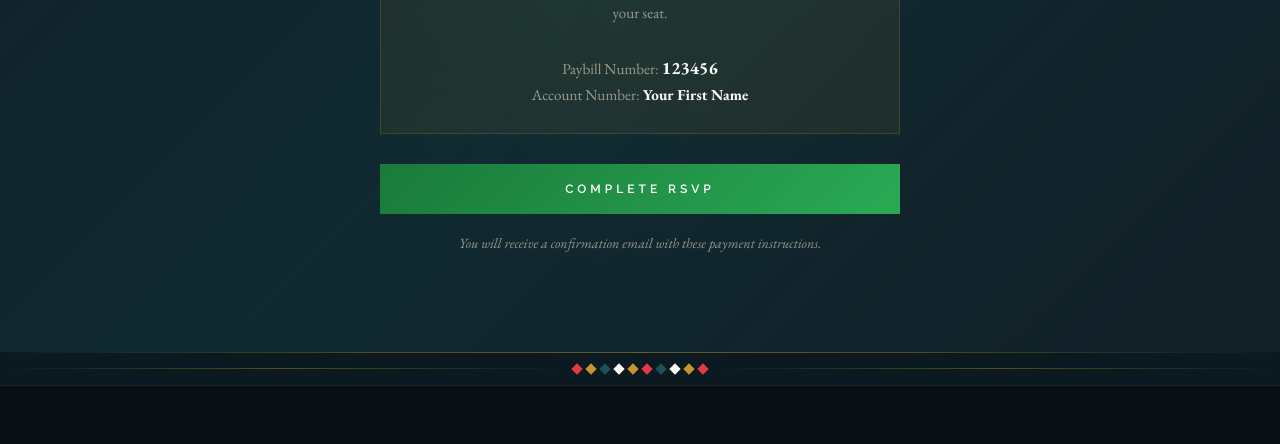
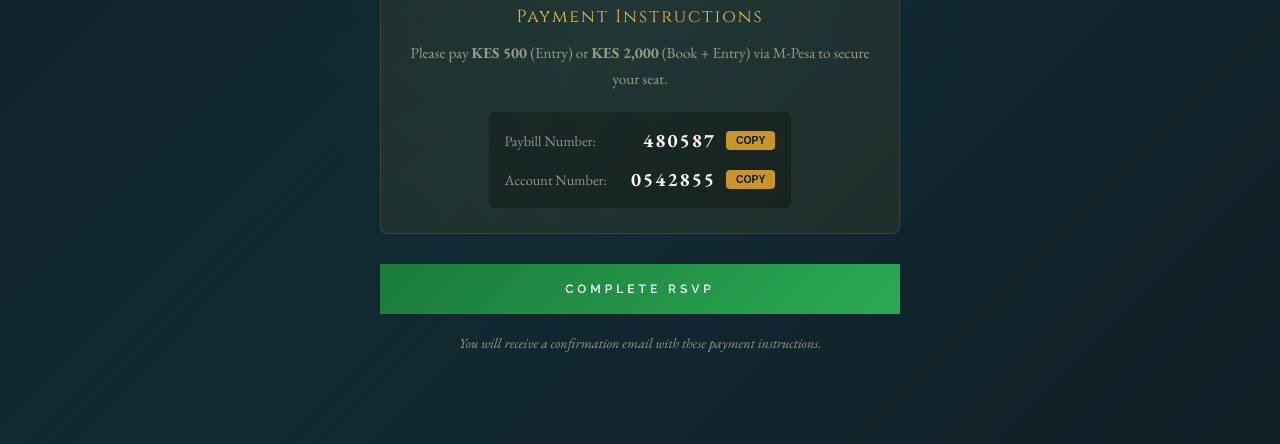
Before and after one commit to Masiyoi/Book1, a plain HTML site: page index.html in a window 1280 px wide. Shown: the part 5779-6223 px from the top of the page. Drawn offline with nearby package versions, Linux system fonts and the light colour scheme.

Commit message:
Enhance payment instructions section with copy buttons

```diff
--- a/index.html
+++ b/index.html
@@ -586,13 +586,38 @@ footer{padding:64px 56px 44px;background:#070F14;text-align:center;border-top:1p
   </div>
 
   <!-- Manual Paybill Instructions -->
-  <div style="background: rgba(200,149,42,0.08); border: 1px solid rgba(200,149,42,0.2); padding: 24px; margin: 10px 0; text-align: center;">
+  <div style="background: rgba(200,149,42,0.08); border: 1px solid rgba(200,149,42,0.2); padding: 24px; margin: 10px 0; text-align: center; border-radius: 8px;">
+
+    <!-- Official M-Pesa Logo -->
+    <img src="https://upload.wikimedia.org/wikipedia/commons/1/15/M-PESA_LOGO-01.svg" alt="M-Pesa Logo" style="height: 45px; margin-bottom: 16px;">
+
     <p style="font-family: 'Cinzel', serif; color: var(--gold-light); font-size: 1.1rem; margin-bottom: 12px; letter-spacing: 2px;">Payment Instructions</p>
-    <p style="font-size: 0.95rem; color: var(--text-muted); line-height: 1.7;">
-      Please pay <strong>KES 500</strong> (Entry) or <strong>KES 2,000</strong> (Book + Entry) via M-Pesa to secure your seat.<br><br>
-      Paybill Number: <strong style="color: var(--white); font-size: 1.1rem;">123456</strong><br>
-      Account Number: <strong style="color: var(--white);">Your First Name</strong>
+    <p style="font-size: 0.95rem; color: var(--text-muted); line-height: 1.7; margin-bottom: 18px;">
+      Please pay <strong>KES 500</strong> (Entry) or <strong>KES 2,000</strong> (Book + Entry) via M-Pesa to secure your seat.
     </p>
+
+    <!-- Copyable Numbers Box -->
+    <div style="background: rgba(0,0,0,0.25); padding: 16px; border-radius: 6px; display: inline-block; text-align: left; border: 1px solid rgba(255,255,255,0.05);">
+
+      <!-- Paybill Row -->
+      <div style="margin-bottom: 14px; display: flex; align-items: center; justify-content: space-between; gap: 24px;">
+        <span style="color: var(--text-muted); font-size: 0.9rem;">Paybill Number:</span>
+        <div style="display: flex; align-items: center; gap: 10px;">
+          <strong id="paybill-number" style="color: var(--white); font-size: 1.2rem; letter-spacing: 2px;">480587</strong>
+          <button type="button" onclick="copyText('paybill-number', this)" style="background: var(--gold); border: none; padding: 4px 10px; border-radius: 4px; cursor: pointer; font-size: 0.65rem; font-weight: bold; color: var(--dark); transition: background 0.3s;">COPY</button>
+        </div>
+      </div>
+
+      <!-- Account Row -->
+      <div style="display: flex; align-items: center; justify-content: space-between; gap: 24px;">
+        <span style="color: var(--text-muted); font-size: 0.9rem;">Account Number:</span>
+        <div style="display: flex; align-items: center; gap: 10px;">
+          <strong id="account-number" style="color: var(--white); font-size: 1.2rem; letter-spacing: 2px;">0542855</strong>
+          <button type="button" onclick="copyText('account-number', this)" style="background: var(--gold); border: none; padding: 4px 10px; border-radius: 4px; cursor: pointer; font-size: 0.65rem; font-weight: bold; color: var(--dark); transition: background 0.3s;">COPY</button>
+        </div>
+      </div>
+
+    </div>
   </div>
 
   <button type="submit" class="btn-pay" id="submitBtn">Complete RSVP</button>
@@ -745,6 +770,31 @@ footer{padding:64px 56px 44px;background:#070F14;text-align:center;border-top:1p
     document.getElementById('successOverlay').classList.remove('show');
     document.body.style.overflow = '';
   }
+  /* ── Click to Copy Function ── */
+  function copyText(elementId, btnElement) {
+    const textToCopy = document.getElementById(elementId).innerText;
+
+    // Write text to the user's clipboard
+    navigator.clipboard.writeText(textToCopy).then(() => {
+      // Visual feedback: Change button to say "COPIED!" and turn green
+      const originalText = btnElement.innerText;
+      const originalBg = btnElement.style.background;
+      const originalColor = btnElement.style.color;
+
+      btnElement.innerText = 'COPIED!';
+      btnElement.style.background = '#3AAA6A'; // Using your var(--green-light) hex
+      btnElement.style.color = '#fff';
+
+      // Revert back after 2 seconds
+      setTimeout(() => {
+        btnElement.innerText = originalText;
+        btnElement.style.background = originalBg;
+        btnElement.style.color = originalColor;
+      }, 2000);
+    }).catch(err => {
+      console.error('Failed to copy text: ', err);
+    });
+  }
 </script>
 </body>
 </html>
```
